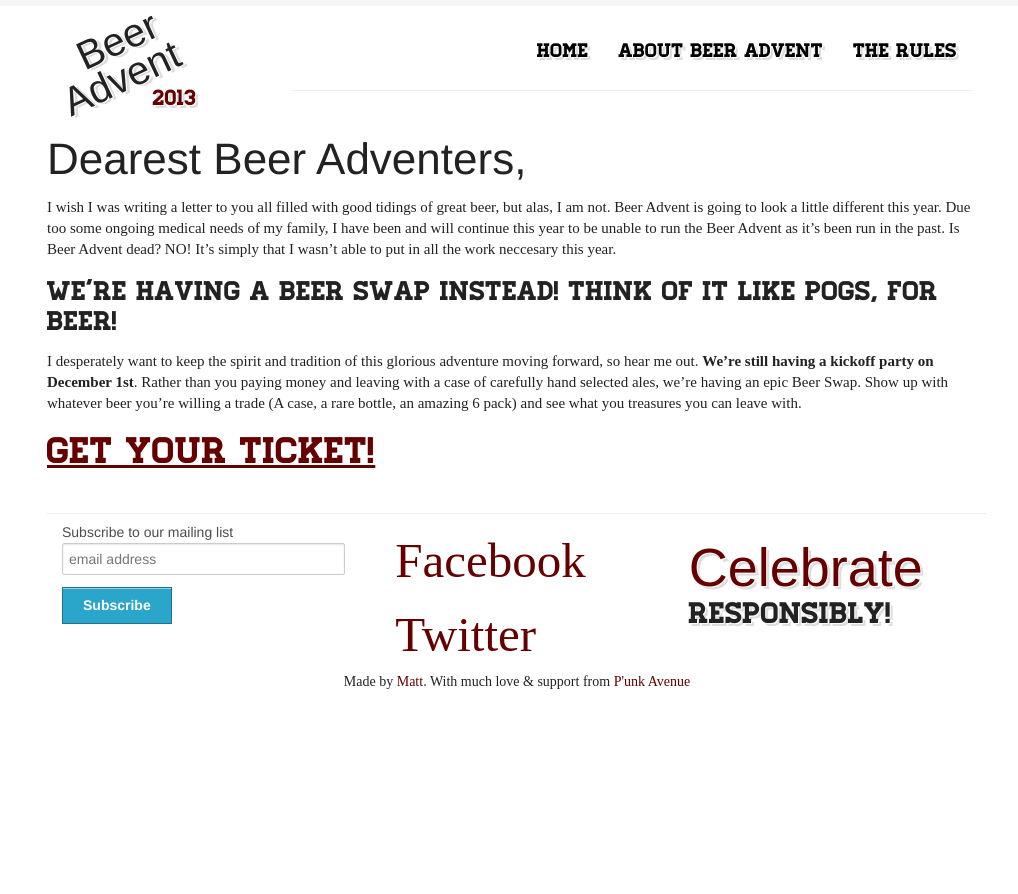
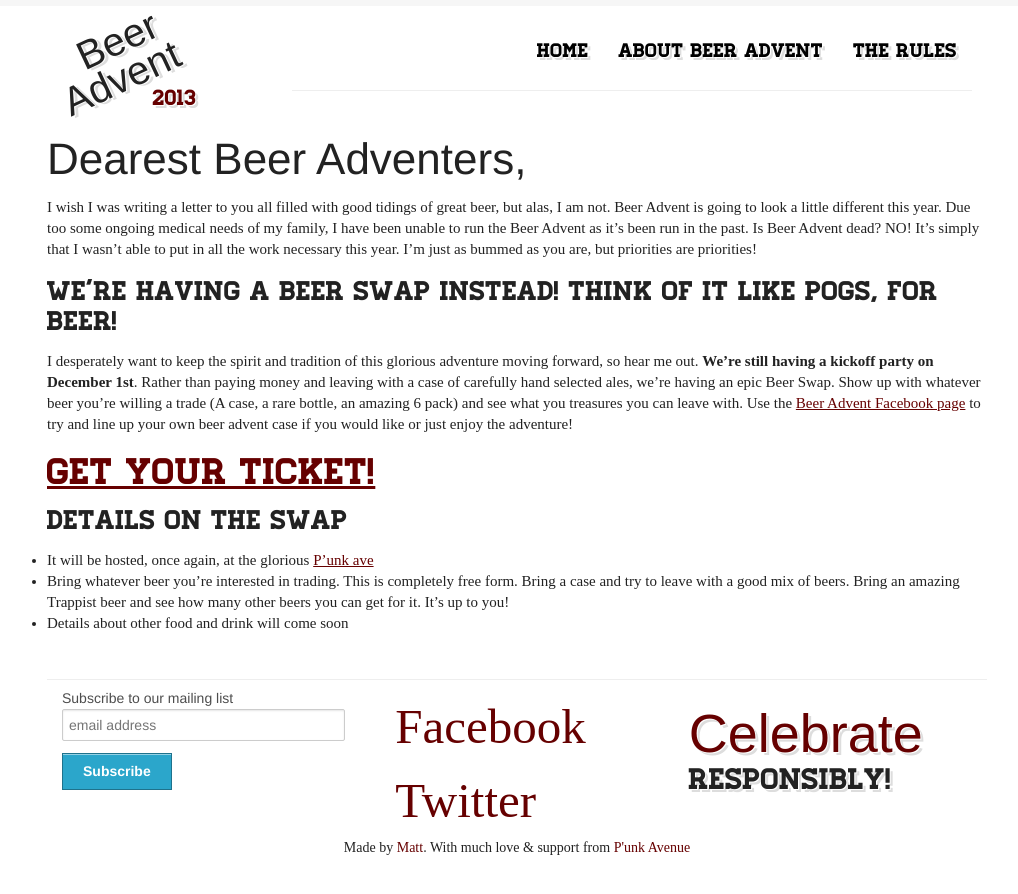
Before and after one commit to mattmcmanus/2013.beeradvent.com, a Jekyll site: the page built from index.md, in a window 1280 px wide. Shown: the top 894 px of the page, without its empty margins (123-1141 px from the left). Built offline with Jekyll 4.4.1, drawn with Linux system fonts in a browser that asks for light colours; Markdown is read by kramdown in place of the engine named in the settings; comment, search, counter and statistics services are not loaded.

Commit message:
Updated homepage

```diff
--- a/index.md
+++ b/index.md
@@ -4,10 +4,16 @@ title: About Beer Advent
 ---
 # Dearest Beer Adventers,
 
-I wish I was writing a letter to you all filled with good tidings of great beer, but alas, I am not. Beer Advent is going to look a little different this year. Due too some ongoing medical needs of my family, I have been and will continue this year to be unable to run the Beer Advent as it's been run in the past. Is Beer Advent dead? NO! It's simply that I wasn't able to put in all the work neccesary this year.
+I wish I was writing a letter to you all filled with good tidings of great beer, but alas, I am not. Beer Advent is going to look a little different this year. Due too some ongoing medical needs of my family, I have been unable to run the Beer Advent as it's been run in the past. Is Beer Advent dead? NO! It's simply that I wasn't able to put in all the work necessary this year. I'm just as bummed as you are, but priorities are priorities!
 
 ### We're having a beer swap instead! Think of it like Pogs, for beer!
 
-I desperately want to keep the spirit and tradition of this glorious adventure moving forward, so hear me out. **We're still having a kickoff party on December 1st**. Rather than you paying money and leaving with a case of carefully hand selected ales, we're having an epic Beer Swap. Show up with whatever beer you're willing a trade (A case, a rare bottle, an amazing 6 pack) and see what you treasures you can leave with.
+I desperately want to keep the spirit and tradition of this glorious adventure moving forward, so hear me out. **We're still having a kickoff party on December 1st**. Rather than paying money and leaving with a case of carefully hand selected ales, we're having an epic Beer Swap. Show up with whatever beer you're willing a trade (A case, a rare bottle, an amazing 6 pack) and see what you treasures you can leave with. Use the [Beer Advent Facebook page](https://www.facebook.com/beeradvent) to try and line up your own beer advent case if you would like or just enjoy the adventure!
 
 ## [Get your ticket!](http://beeradvent.ticketleap.com/beerswap/)
+
+### Details on the swap
+
+* It will be hosted, once again, at the glorious [P'unk ave](http://punkave.com)
+* Bring whatever beer you're interested in trading. This is completely free form. Bring a case and try to leave with a good mix of beers. Bring an amazing Trappist beer and see how many other beers you can get for it. It's up to you!
+* Details about other food and drink will come soon
```
